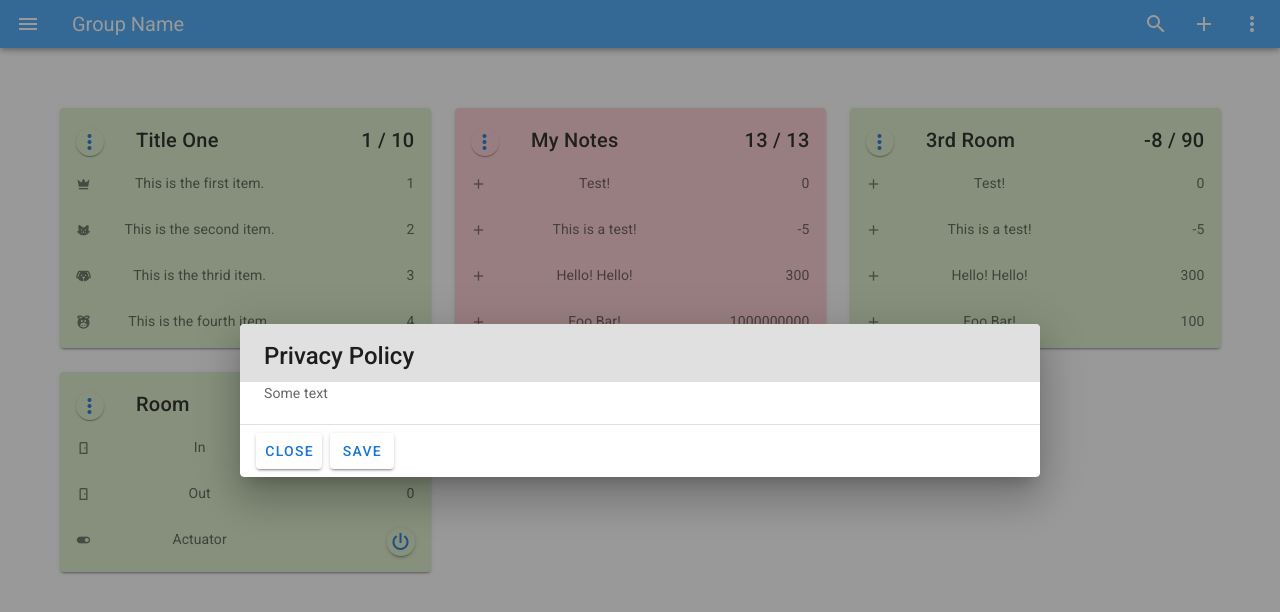
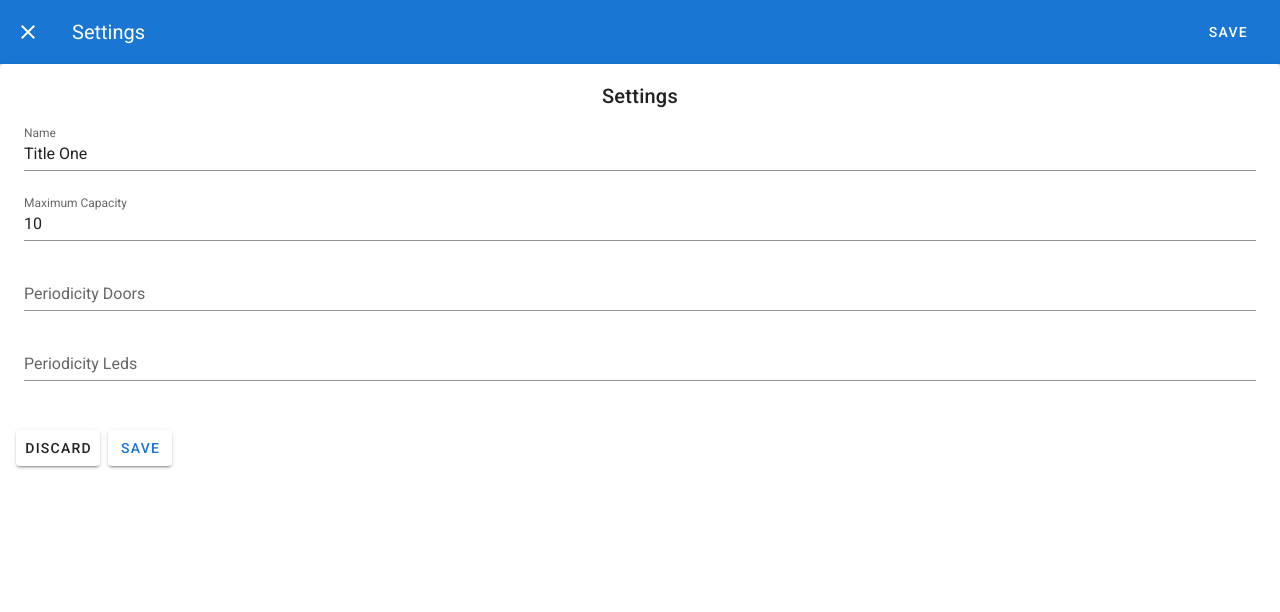
Before and after one commit to pinxau1000/Covid19-CC, a Vue app in the folder app/: page / in a window 1280 px wide. Both pictures are taken after a click on the button 89 px from the left and 141 px from the top of the page. Shown: the top 612 px of the page. Built offline with nearby package versions, Linux system fonts and the light colour scheme.

Commit message:
Refactor; ZoneSettings now working properly

```diff
--- a/app/src/App.vue
+++ b/app/src/App.vue
@@ -1,13 +1,12 @@
 <template>
   <v-app>
-    <AppBar app-bar-title="Group Name"/>
+    <AppBar :title="name"/>
 
     <v-main>
-      <Body/>
+      <Body :zones="zones"/>
     </v-main>
 
     <v-footer app>
-      <!-- -->
     </v-footer>
   </v-app>
 </template>
@@ -21,6 +20,122 @@ export default {
   components: {
     AppBar,
     Body
-  }
+  },
+  data: () => ({
+    name: "Group Name",
+    zones: [
+      {
+        id: "b4b13f82-6c34-45b8-91e5-85b4c25ea2fc",
+        title: "Title One",
+        current: 1,
+        total: 10,
+        updateInterval: 59,
+        items: [
+          {
+            icon: "mdi-crown",
+            name: "This is the first item.",
+            value: 1
+          },
+          {
+            icon: "mdi-cat",
+            name: "This is the second item.",
+            value: 2
+          },
+          {
+            icon: "mdi-dog",
+            name: "This is the thrid item.",
+            value: 3
+          },
+          {
+            icon: "mdi-pig",
+            name: "This is the fourth item.",
+            value: 4
+          }
+        ]
+      },
+      {
+        id: "39eabb18-1597-41ef-9062-36dfc060ba01",
+        title: "My Notes",
+        current: 13,
+        total: 13,
+        updateInterval: 60,
+        items: [
+          {
+            icon: "mdi-plus",
+            name: "Test!",
+            value: 0
+          },
+          {
+            icon: "mdi-plus",
+            name: "This is a test!",
+            value: -5
+          },
+          {
+            icon: "mdi-plus",
+            name: "Hello! Hello!",
+            value: 300
+          },
+          {
+            icon: "mdi-plus",
+            name: "Foo Bar!",
+            value: 1000000000
+          }
+        ]
+      },
+      {
+        id: "50febbee-b78a-4a26-8dcf-872925779847",
+        title: "3rd Room",
+        current: -8,
+        total: 90,
+        updateInterval: 61,
+        items: [
+          {
+            icon: "mdi-plus",
+            name: "Entrada Norte",
+            value: 30
+          },
+          {
+            icon: "mdi-plus",
+            name: "Entrada Sul",
+            value: 2
+          },
+          {
+            icon: "mdi-plus",
+            name: "Saída Norte",
+            value: 60
+          },
+          {
+            icon: "mdi-plus",
+            name: "Dispensador",
+            value: 2
+          }
+        ]
+      },
+      {
+        id: "80f28ec0-e849-4a82-8b02-a6ce884ee222",
+        title: "Room",
+        current: 2,
+        total: 35,
+        updateInterval: 3601,
+        items: [
+          {
+            icon: "mdi-door",
+            name: "In",
+            value: 2
+          },
+          {
+            icon: "mdi-door",
+            name: "Out",
+            value: 0
+          },
+          {
+            icon: "mdi-toggle-switch",
+            name: "Actuator",
+            value: "30"
+          }
+        ]
+      }
+    ],
+  })
 };
 </script>
--- a/app/src/components/AppBar.vue
+++ b/app/src/components/AppBar.vue
@@ -8,15 +8,15 @@
     >
       <v-app-bar-nav-icon></v-app-bar-nav-icon>
 
-      <v-toolbar-title>{{ appBarTitle }}</v-toolbar-title>
+      <v-toolbar-title>{{ title }}</v-toolbar-title>
 
       <v-spacer></v-spacer>
 
-      <v-btn icon v-on:click="searchCards">
+      <v-btn icon v-on:click="searchZone">
         <v-icon>mdi-magnify</v-icon>
       </v-btn>
 
-      <v-btn icon v-on:click="addCard">
+      <v-btn icon v-on:click="addZone">
         <v-icon>mdi-plus</v-icon>
       </v-btn>
 
@@ -27,18 +27,23 @@
 </template>
 
 <script>
+
+function searchZone(){
+  console.log("TODO: Search");
+}
+
+function addZone() {
+  console.log("TODO: Add");
+}
+
 export default {
   name: "AppBar",
   props: {
-    appBarTitle: String
+    title: String
   },
   methods: {
-    searchCards: function (){
-      console.log("TODO: Search");
-    },
-    addCard: function () {
-      console.log("TODO: Add");
-    }
+    searchZone,
+    addZone
   }
 }
 </script>
--- a/app/src/components/Body.vue
+++ b/app/src/components/Body.vue
@@ -1,164 +1,55 @@
 <template>
   <v-main>
     <v-container>
-      <!--
-      settingsDialog will be updated on the event update:settings-dialog with
-      the value passed meaning that's the same as using
-      v-on:update:settings-dialog and v-bind:show="settingsDialog" or
-      v-bind:settingsDialog.sync="settingsDialog":
-      <CardSettings v-bind:settingsDialog.sync="settingsDialog"/>
-
-      Required that the property on the child has the same name as the
-      data in the parent.
-      <CardSettings v-bind:showCardSettingsDialog.sync="showCardSettingsDialog"/>
-
-      v-if prevent not wanted events
-      -->
-      <CardSettings v-if="showCardSettingsDialog === true"
-                    v-model="showCardSettingsDialog"/>
-
       <v-row class="text-justify">
-          <Card
-              v-for="card in cards"
-              :key="card.id"
-              :card="card"
-              @open-card-settings="openCardSettingsHandle($event)"
+          <!-- A Zone component is added for each zone in the zones array -->
+          <Zone v-for="z in zones"
+                :key="z.id"
+                :zone="z"
+                @open-zone-settings-dialog="openZoneSettingsHandle($event)"
           />
       </v-row>
     </v-container>
+    <!-- A Component that build a dialog with the a specific zone settings -->
+    <ZoneSettings v-if="showZoneSettingsDialog===true"
+                  :show="showZoneSettingsDialog"
+                  :temporary-zone="temporaryZone"
+                  @close-zone-settings-dialog="closeZoneSettingsHandle"
+    />
   </v-main>
 </template>
 
+<script>
+import Zone from "@/components/Zone";
+import ZoneSettings from "@/components/ZoneSettings";
 
-<script>
-  import Card from "@/components/Card";
-  import CardSettings from "@/components/CardSettings";
+function openZoneSettingsHandle(zone) {
+  this.showZoneSettingsDialog  = true;
+  this.temporaryZone = zone;
+}
+
+function closeZoneSettingsHandle() {
+  this.showZoneSettingsDialog  = false;
+}
 
 export default {
   name: 'Body',
   components: {
-      Card,
-      CardSettings
+    Zone,
+    ZoneSettings
   },
-    data: () => ({
-      cards: [
-          {
-            id: "b4b13f82-6c34-45b8-91e5-85b4c25ea2fc",
-            title: "Title One",
-            current: 1,
-            total: 10,
-            items: [
-              {
-                icon: "mdi-crown",
-                name: "This is the first item.",
-                value: 1
+  props: {
+    zones: Array
   },
-              {
-                icon: "mdi-cat",
-                name: "This is the second item.",
-                value: 2
+  data() {
+    return {
+      showZoneSettingsDialog: false,
+      temporaryZone: undefined
+    }
   },
-              {
-                icon: "mdi-dog",
-                name: "This is the thrid item.",
-                value: 3
-              },
-              {
-                icon: "mdi-pig",
-                name: "This is the fourth item.",
-                value: 4
-              }
-            ]
-          },
-          {
-            id: "39eabb18-1597-41ef-9062-36dfc060ba01",
-            title: "My Notes",
-            current: 13,
-            total: 13,
-            items: [
-              {
-                icon: "mdi-plus",
-                name: "Test!",
-                value: 0
-              },
-              {
-                icon: "mdi-plus",
-                name: "This is a test!",
-                value: -5
-              },
-              {
-                icon: "mdi-plus",
-                name: "Hello! Hello!",
-                value: 300
-              },
-              {
-                icon: "mdi-plus",
-                name: "Foo Bar!",
-                value: 1000000000
-              }
-            ]
-          },
-          {
-            id: "50febbee-b78a-4a26-8dcf-872925779847",
-            title: "3rd Room",
-            current: -8,
-            total: 90,
-            items: [
-              {
-                icon: "mdi-plus",
-                name: "Test!",
-                value: 0
-              },
-              {
-                icon: "mdi-plus",
-                name: "This is a test!",
-                value: -5
-              },
-              {
-                icon: "mdi-plus",
-                name: "Hello! Hello!",
-                value: 300
-              },
-              {
-                icon: "mdi-plus",
-                name: "Foo Bar!",
-                value: 100
-              }
-            ]
-          },
-          {
-            id: "80f28ec0-e849-4a82-8b02-a6ce884ee222",
-            title: "Room",
-            current: 2,
-            total: 35,
-            items: [
-              {
-                icon: "mdi-door",
-                name: "In",
-                value: 2
-              },
-              {
-                icon: "mdi-door",
-                name: "Out",
-                value: 0
-              },
-              {
-                icon: "mdi-toggle-switch",
-                name: "Actuator",
-                action: "switch",
-                value: "drain-ethanol-1425"
-              }
-            ]
-          }
-        ],
-      showCardSettingsDialog: false,
-      tempCard: undefined
-    }),
   methods: {
-      openCardSettingsHandle: function (card) {
-        this.showCardSettingsDialog  = true;
-        this.tempCard = card;
-      }
+    openZoneSettingsHandle,
+    closeZoneSettingsHandle
   }
 }
 </script>
--- a/app/src/components/CardSettings.vue
+++ /dev/null
@@ -1,57 +0,0 @@
-<template>
-  <!-- v-model is two way bindings means: if you change input value, the
-  bound data will be changed and vice versa.  v-bind:value is called one way
-  binding that means: you can change input value by changing bound data but
-  you can't change bound data by changing input value through the element.-->
-  <v-dialog
-      v-model="show"
-      width="800px"
-  >
-    <v-card>
-      <v-card-title class="headline grey lighten-2">
-        Privacy Policy
-      </v-card-title>
-      <v-card-text>
-        Some text
-      </v-card-text>
-      <v-divider/>
-      <v-card-actions>
-        <v-btn
-            color="primary"
-            text
-            elevation="2"
-            @click="closeSettingsDialog"
-        >
-          Close
-        </v-btn>
-        <v-btn
-            color="primary"
-            text
-            elevation="2"
-            @click="closeSettingsDialog"
-        >
-          Save
-        </v-btn>
-      </v-card-actions>
-    </v-card>
-  </v-dialog>
-</template>
-
-<script>
-export default {
-  name: "CardSettings",
-  props: {
-    show: Boolean,
-    card: Object
-  },
-  model: {
-    prop: "show",
-    event: "card-settings"
-  },
-  methods: {
-    closeSettingsDialog: function (){
-      this.$emit("card-settings", false);
-    }
-  }
-}
-</script>
--- a/app/src/components/Card.vue
+++ b/app/src/components/Zone.vue
@@ -11,7 +11,7 @@
                   icon
                   small
                   elevation="1"
-                  @click="emitOpenSettings"
+                  @click.stop="openZoneSettingsDialog"
               >
                 <v-icon>
                   mdi-dots-vertical
@@ -19,15 +19,15 @@
               </v-btn>
           </v-col>
           <v-col class="col-7">
-            {{ card.title }}
+            {{ zone.title }}
           </v-col>
           <v-col class="col- text-right">
-            {{ card.current }} / {{ card.total }}
+            {{ zone.current }} / {{ zone.total }}
           </v-col>
         </v-row>
       </v-card-title>
       <v-card-text>
-        <CardItem v-for="item in card.items"
+        <ZoneItem v-for="item in zone.items"
                   v-bind:key="item.id"
                   v-bind:item="item"
         />
@@ -37,38 +37,38 @@
 </template>
 
 <script>
-import CardItem from "@/components/CardItem";
+import ZoneItem from "@/components/ZoneItem";
 
 export default {
-  name: "Card",
+  name: "Zone",
   components: {
-    CardItem
+    ZoneItem
   },
   props: {
-    card: Object
+    zone: Object
   },
   computed: {
     warningColor: function (){
-      if (this.card.current > Math.floor(this.card.total * 0.95)){
+      if (this.zone.current > Math.floor(this.zone.total * 0.95)){
         return "red lighten-4";
       }
-      if (this.card.current > Math.floor(this.card.total * 0.9)){
+      if (this.zone.current > Math.floor(this.zone.total * 0.9)){
         return "orange lighten-4";
       }
-      if (this.card.current > Math.floor(this.card.total * 0.8)){
+      if (this.zone.current > Math.floor(this.zone.total * 0.8)){
         return "amber lighten-4";
       }
-      if (this.card.current > Math.floor(this.card.total * 0.7)){
+      if (this.zone.current > Math.floor(this.zone.total * 0.7)){
         return "yellow lighten-4";
       }
       return "light-green lighten-4";
     }
   },
   methods: {
-    emitOpenSettings: function () {
+    openZoneSettingsDialog: function () {
       // always use kebab-case for event names!
       // (https://vuejs.org/v2/guide/components-custom-events.html)
-      this.$emit("open-card-settings", this.card);
+      this.$emit("open-zone-settings-dialog", this.zone);
     }
   }
 }
--- a/app/src/components/CardItem.vue
+++ b/app/src/components/ZoneItem.vue
@@ -9,31 +9,16 @@
         {{ item.name }}
       </v-col>
       <v-col class="col-sm- text-right">
-        <template v-if="item.action!=='switch'">
-          {{ item.value }}
-        </template>
-        <template v-else>
-          <v-btn color="primary"
-                 elevation="2"
-                 icon
-                 small
-          >
-            <v-icon>mdi-power</v-icon>
-          </v-btn>
-        </template>
+        {{ item.value }}
       </v-col>
     </v-row>
 </template>
 
 <script>
 export default {
-  name: "CardItem",
+  name: "ZoneItem",
   props: {
     item: Object
   }
 }
 </script>
-
-<style scoped>
-
-</style>
--- /dev/null
+++ b/app/src/components/ZoneSettings.vue
@@ -0,0 +1,115 @@
+<template>
+    <v-dialog v-model="show"
+              fullscreen
+              persistent
+              hide-overlay
+              transition="dialog-bottom-transition"
+    >
+      <v-toolbar dark
+                 color="primary"
+      >
+        <v-btn icon
+               dark
+               @click="dialog = false"
+        >
+          <v-icon>
+            mdi-close
+          </v-icon>
+        </v-btn>
+        <v-toolbar-title>
+          Settings
+        </v-toolbar-title>
+        <v-spacer/>
+        <v-toolbar-items>
+          <v-btn dark
+                 text
+                 @click="dialog = false"
+          >
+            Save
+          </v-btn>
+        </v-toolbar-items>
+      </v-toolbar>
+      <v-card>
+        <v-card-title class="justify-center">
+          Settings
+        </v-card-title>
+        <v-card-text>
+          <v-text-field
+              label="Name"
+              :value="this.temporaryZone.title"
+          />
+          <v-text-field
+              label="Maximum Capacity"
+              :value="this.temporaryZone.total"
+          />
+          <v-text-field
+              label="Periodicity Doors"
+              :value="this.temporaryZone.periodicityDoors"
+          />
+          <v-text-field
+              label="Periodicity Leds"
+              :value="this.temporaryZone.periodicityLeds"
+          />
+        </v-card-text>
+        <v-card-actions>
+          <v-btn text
+                 elevation="2"
+                 @click.stop="closeZoneSettingsDialog(false)"
+          >
+            discard
+          </v-btn>
+          <v-btn text
+                 elevation="2"
+                 color="primary"
+                 @click.stop="closeZoneSettingsDialog(true)"
+          >
+            save
+          </v-btn>
+        </v-card-actions>
+      </v-card>
+    </v-dialog>
+</template>
+
+<script>
+function pushData(){
+  console.log("TODO PushData")
+}
+
+/*
+setUpdateIntervalUnitsAndMax: function() {
+  if (this.temporaryZone.updateInterval > 3600) {
+    this.currentUpdateIntervalUnits = 'h';
+    this.maxUpdateInterval = 24;
+    return;
+  }
+  if (this.temporaryZone.updateInterval > 60) {
+    this.currentUpdateIntervalUnits = 'm';
+  } else {
+    this.currentUpdateIntervalUnits = 's';
+  }
+  this.maxUpdateInterval = 60;
+}
+*/
+
+export default {
+  name: "ZoneSettings",
+  props: {
+    temporaryZone: Object,
+  },
+  data() {
+    return {
+      show: Boolean
+    }
+  },
+  methods: {
+    closeZoneSettingsDialog: function (save){
+      this.show = false;
+      this.$emit("close-zone-settings-dialog")
+      if (save) {
+        pushData(this.temporaryZone);
+      }
+    }
+  }
+}
+
+</script>
```
Lines whose indentation alone changed are shown as unchanged.
